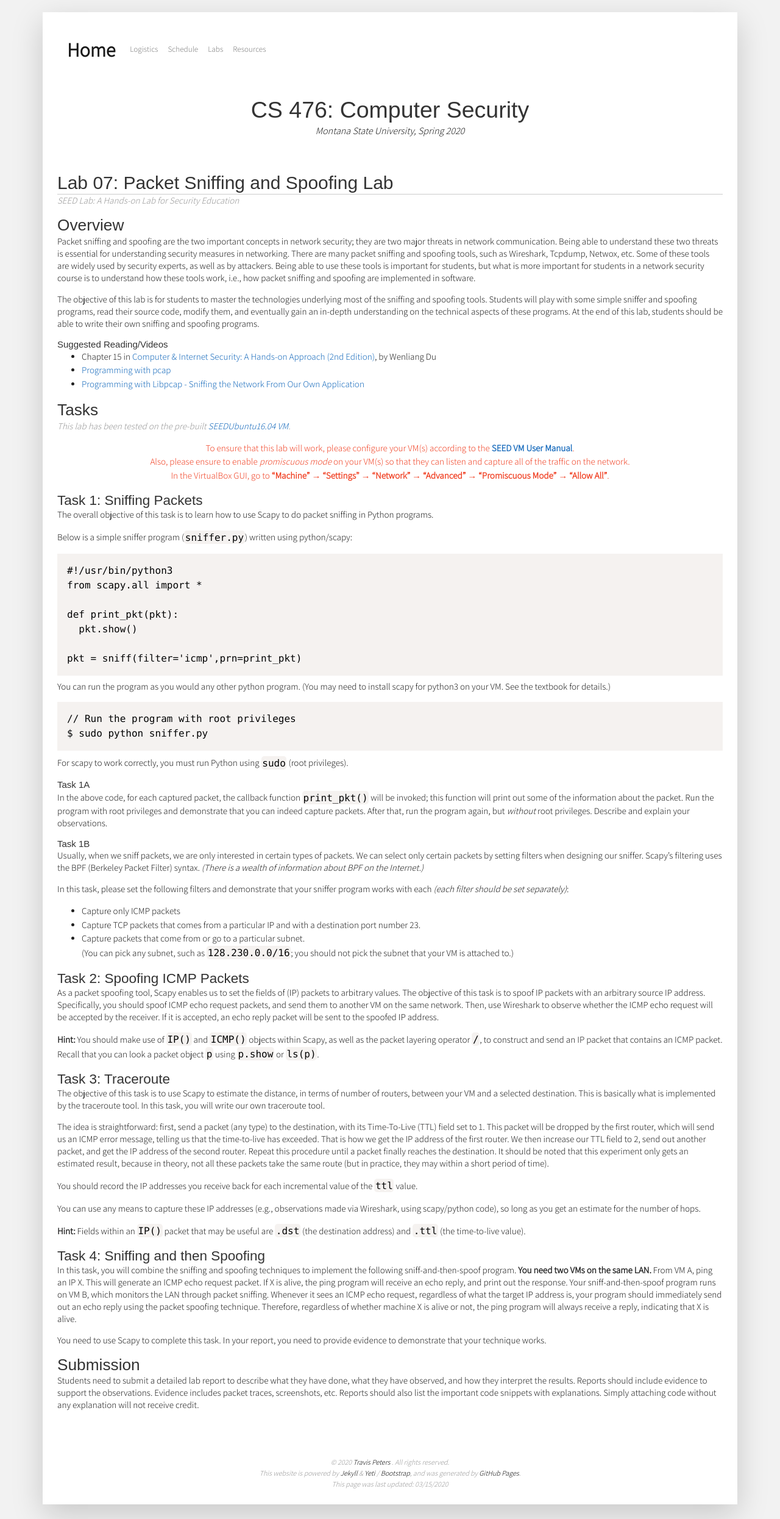
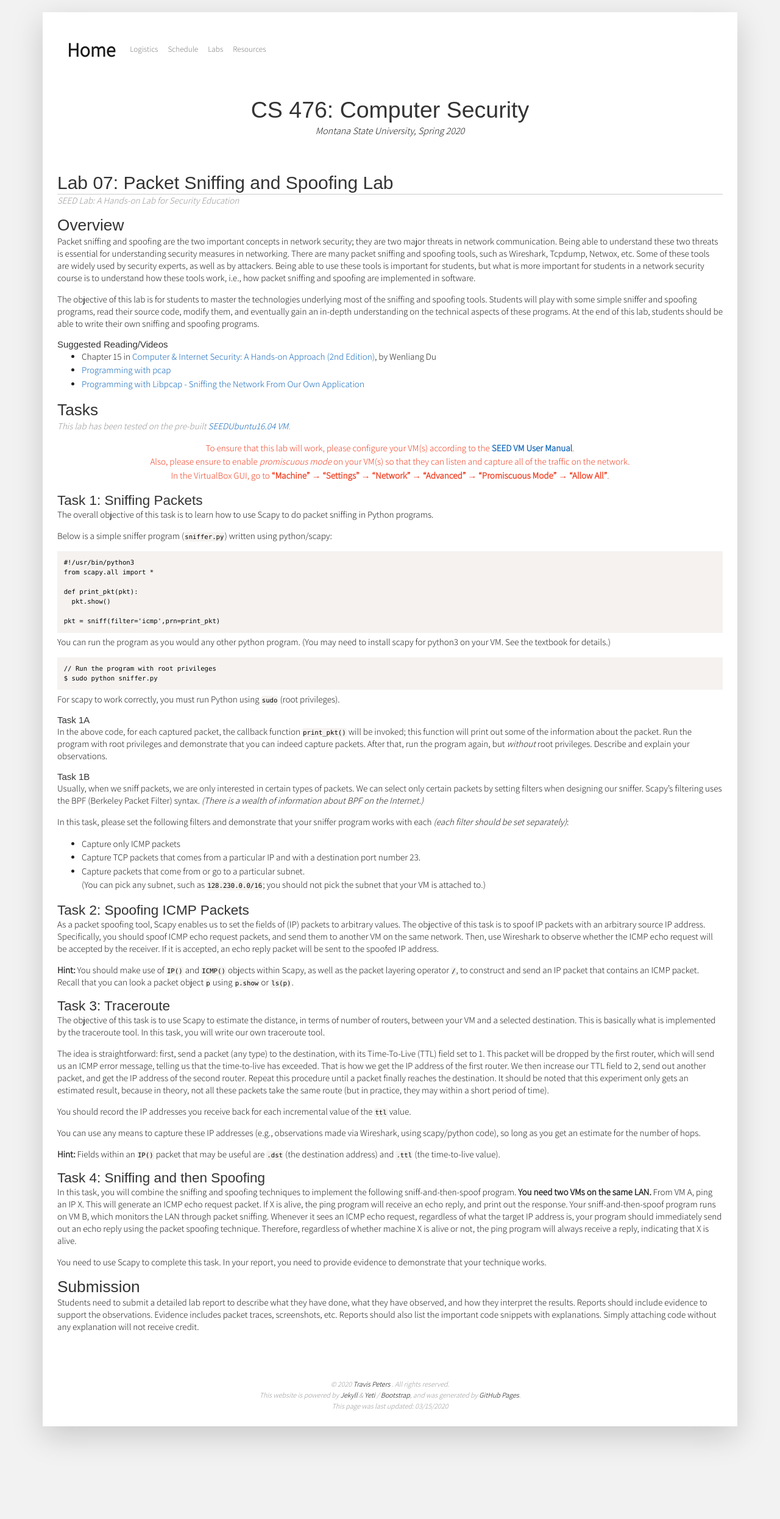
Before and after one commit to traviswpeters/cs476-2020-spring, a Jekyll site: the page built from labs/lab07.md, in a window 1280 px wide. Shown: the whole page at 61% size. Built offline with Jekyll 4.4.1, drawn with Linux system fonts in a browser that asks for light colours; nearby versions of some CDN libraries; some web fonts are replaced.

Commit message:
more tweaking...

```diff
--- a/assets/css/style.css
+++ b/assets/css/style.css
@@ -301,5 +301,5 @@ footer {}
 }
 
 code[class*=language-], pre[class*=language-] {
-  font-size: 12pt;
+  font-size: 08pt;
 }
```
